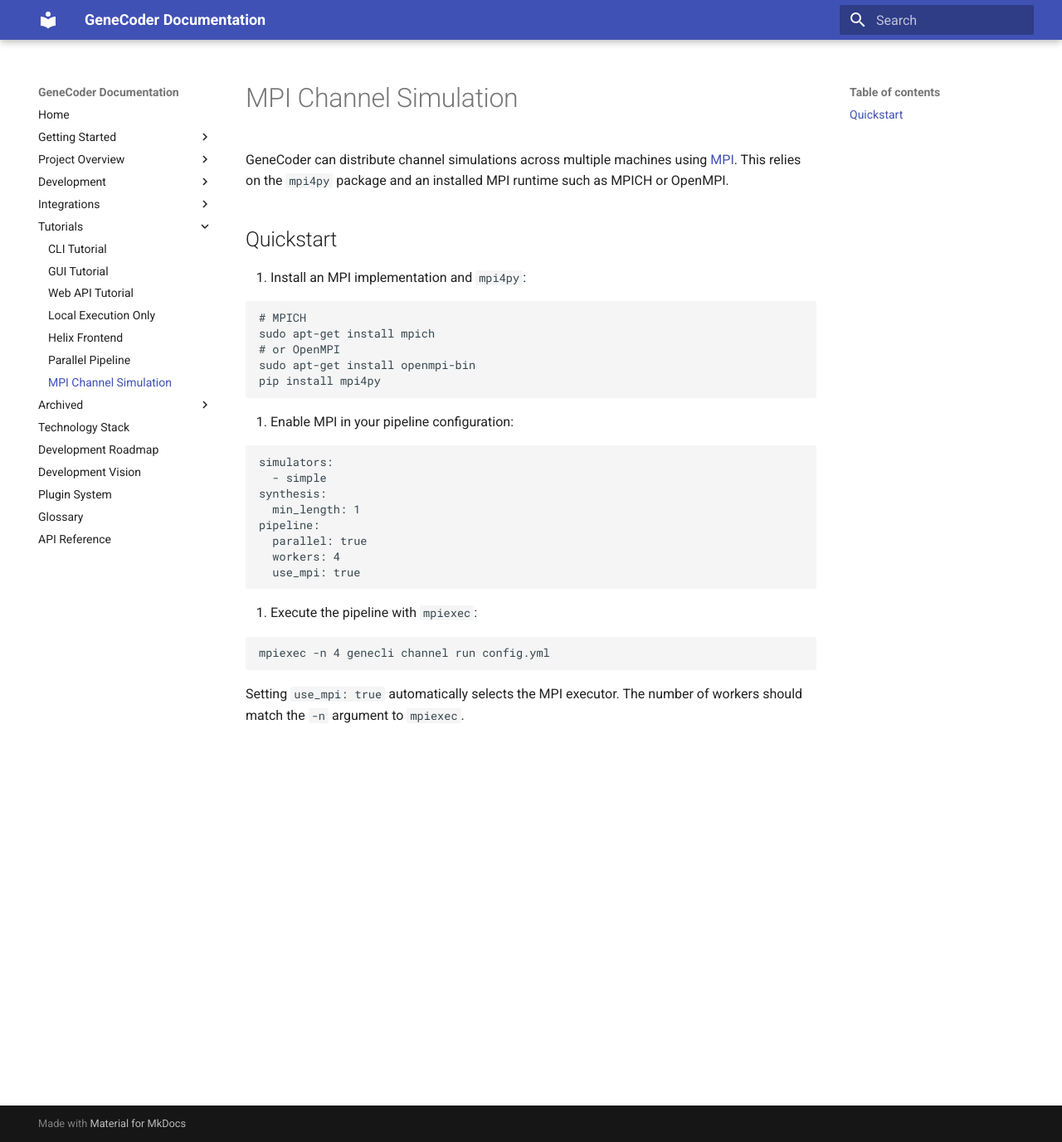
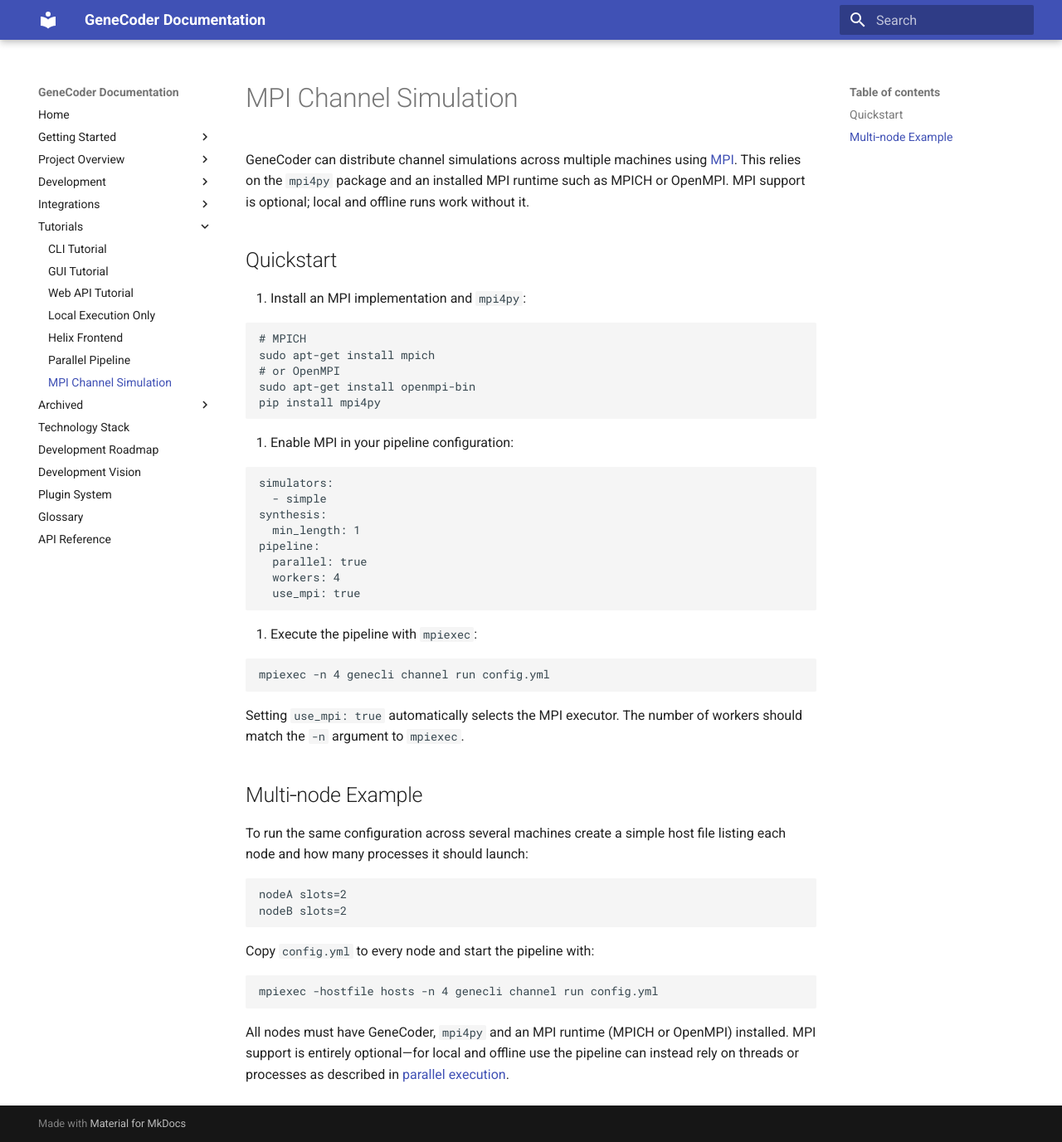
Before and after one commit to d0tTino/GeneCoder, an MkDocs documentation site: the page built from docs/mpi.md, in a window 1280 px wide and 1377 px high. Shown: the whole window at 83% size. Built offline with MkDocs 1.6.1 and Material for MkDocs 9.7.7, drawn with Linux system fonts in a browser that asks for light colours.

Commit message:
docs: add mpi multi-node example and cross-links

````diff
--- a/docs/mpi.md
+++ b/docs/mpi.md
@@ -1,6 +1,7 @@
 # MPI Channel Simulation
 
 GeneCoder can distribute channel simulations across multiple machines using [MPI](https://en.wikipedia.org/wiki/Message_Passing_Interface). This relies on the `mpi4py` package and an installed MPI runtime such as MPICH or OpenMPI.
+MPI support is optional; local and offline runs work without it.
 
 ## Quickstart
 
@@ -34,3 +35,20 @@ mpiexec -n 4 genecli channel run config.yml
 ```
 
 Setting `use_mpi: true` automatically selects the MPI executor. The number of workers should match the `-n` argument to `mpiexec`.
+
+## Multi‑node Example
+
+To run the same configuration across several machines create a simple host file listing each node and how many processes it should launch:
+
+```text
+nodeA slots=2
+nodeB slots=2
+```
+
+Copy `config.yml` to every node and start the pipeline with:
+
+```bash
+mpiexec -hostfile hosts -n 4 genecli channel run config.yml
+```
+
+All nodes must have GeneCoder, `mpi4py` and an MPI runtime (MPICH or OpenMPI) installed. MPI support is entirely optional—for local and offline use the pipeline can instead rely on threads or processes as described in [parallel execution](parallel.md).
````
Also changed, not shown: README.md (+4 -1 lines), docs/deployment.md (+2 -0 lines).
